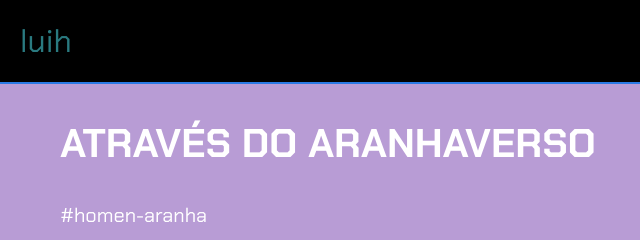
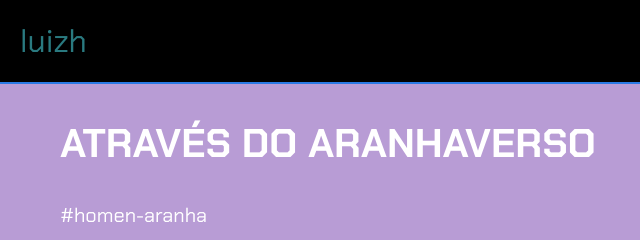
Before and after one commit to luizh010/aluraflix, a plain HTML site: page index.html in a window 1280 px wide. Shown: the top 240 px of the page, 0-640 px from the left. Drawn offline with Linux system fonts and the light colour scheme.

Commit message:
alterando luih para luizh

```diff
--- a/index.html
+++ b/index.html
@@ -10,7 +10,7 @@
 
 <body>
 
-    <header>luih</header>
+    <header>luizh</header>
 
     <section class="chamada">
         <div class="chamada-texto">
```
